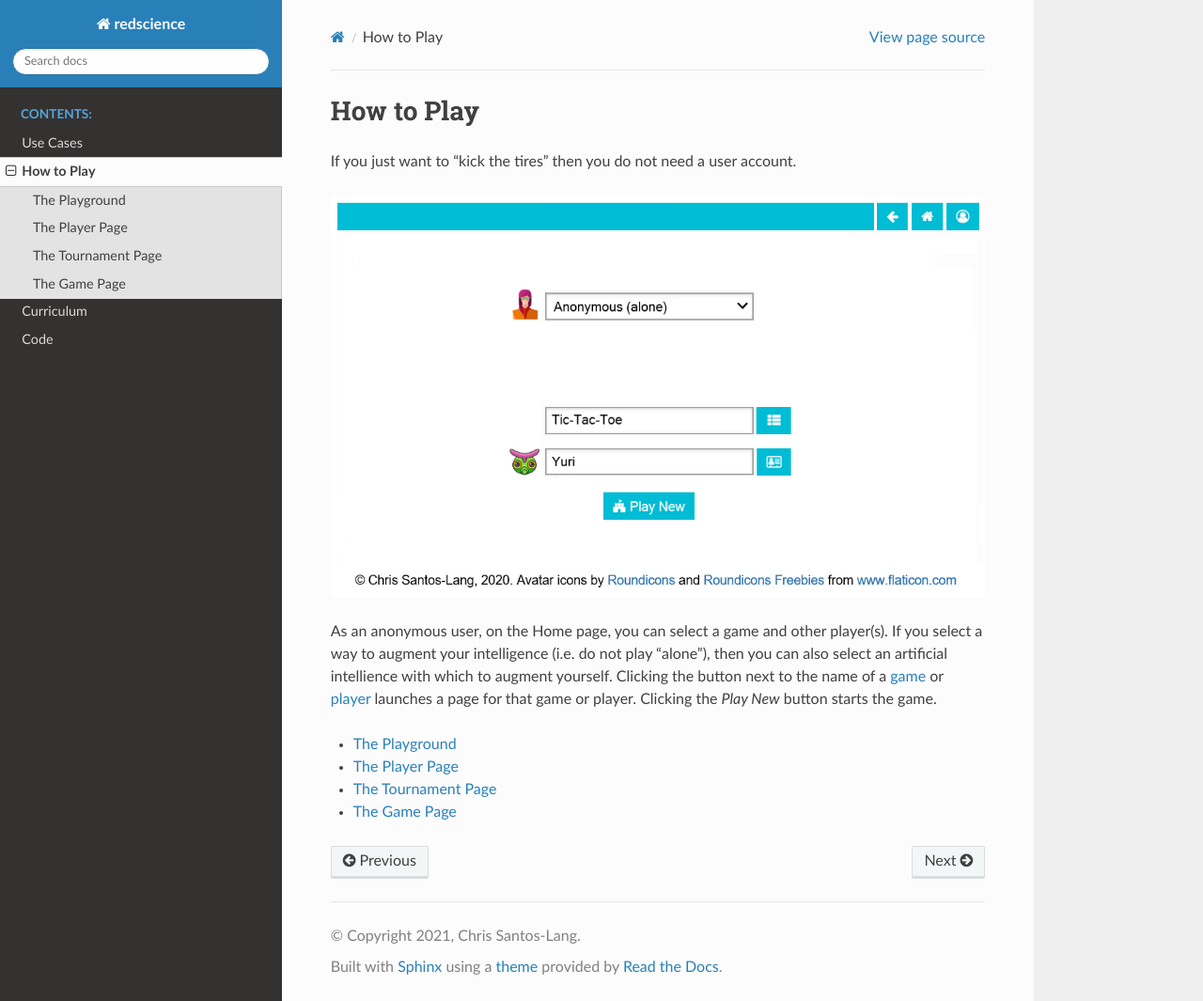
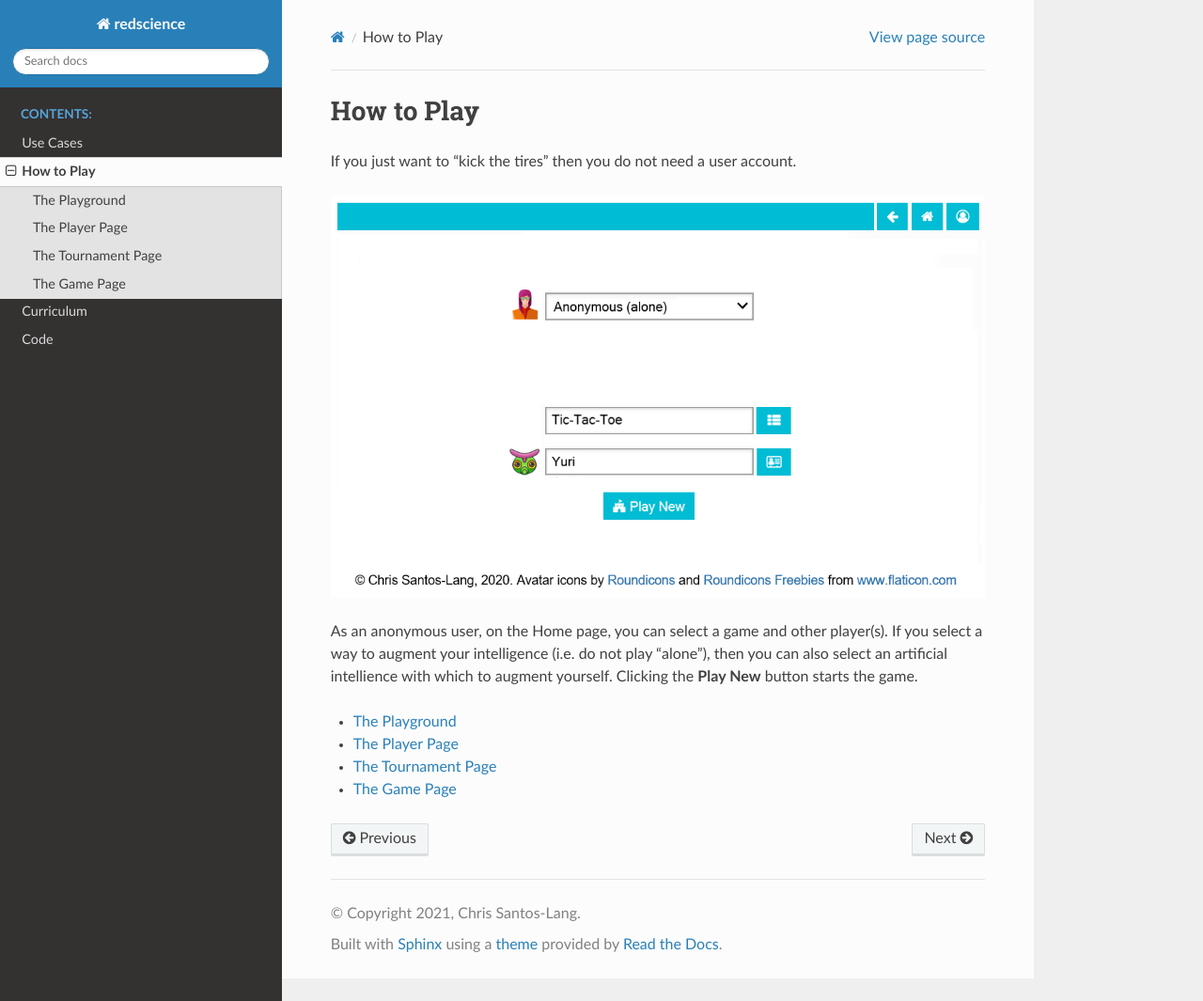
Before and after one commit to ChrisSantosLang/redscience, a Sphinx documentation site: the page built from docs/source/play.rst, in a window 1280 px wide and 1065 px high. Shown: the whole window at 94% size. Built offline with Sphinx 7.4.7 and the Read the Docs theme 2.0.0, drawn with Linux system fonts in a browser that asks for light colours; pages that are not in the unit, such as notebooks, are missing from menus.

Commit message:
Update play.rst

```diff
--- a/docs/source/play.rst
+++ b/docs/source/play.rst
@@ -11,9 +11,7 @@ As an anonymous user, on the Home page, you can select
 a game and other player(s). If you select a way to augment your
 intelligence (i.e. do not play "alone"), then you can also select an
 artificial intellience with which to augment yourself.
-Clicking the button next to the name of a :doc:`game <game>` or
-:doc:`player <player>` launches a page for that game or player.
-Clicking the *Play New* button starts the game.
+Clicking the **Play New** button starts the game.
 
 .. toctree::
    :maxdepth: 2
```
